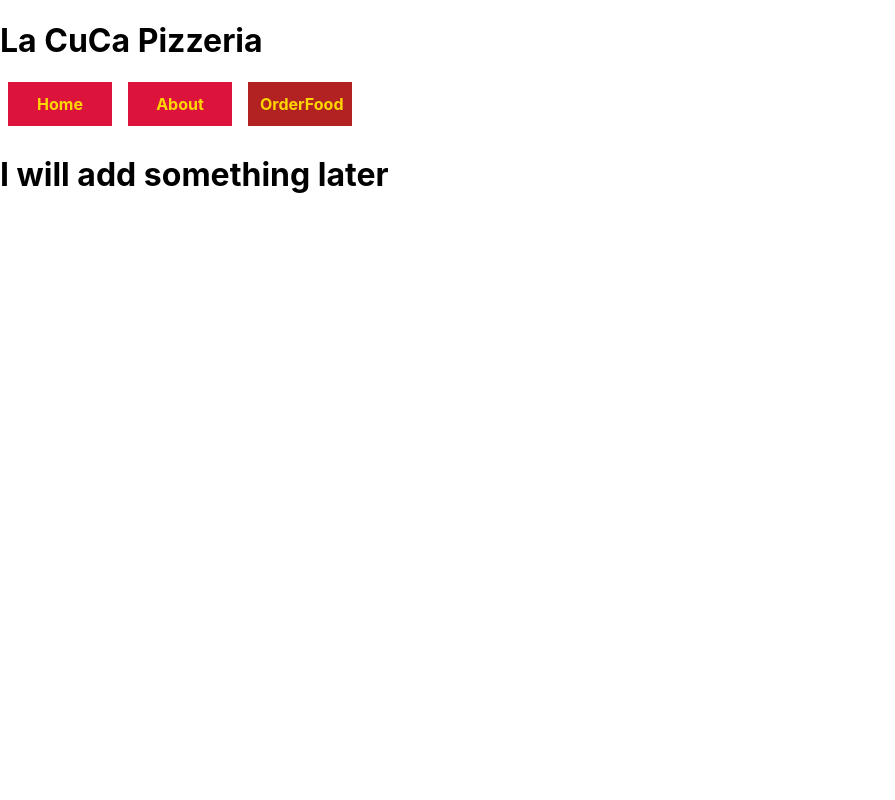
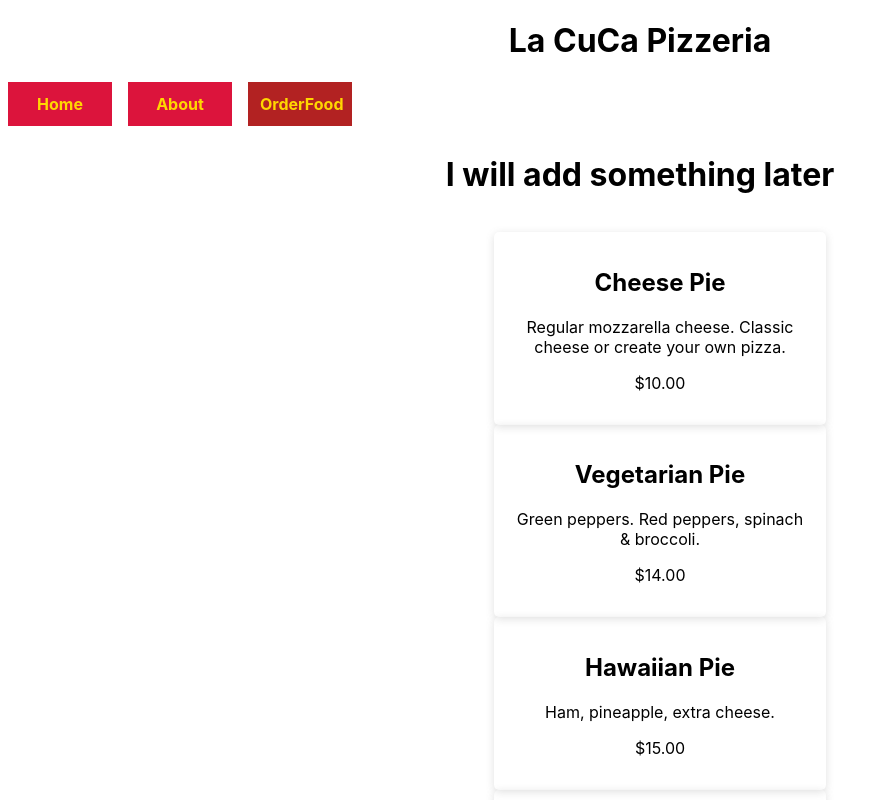
Before and after one commit to esantiagooo/esantiagooo-phase-2-project-menu-, a React (Create React App) app: page /orderfood in a window 1280 px wide. Shown: the top 800 px of the page, without its empty margins (0-895 px from the left). Built offline with nearby package versions, Linux system fonts and the light colour scheme; data requests are answered from the project's data file.

Commit message:
modified src/App.css
modified src/App.js & src/OrderFood.js

```diff
--- a/src/App.css
+++ b/src/App.css
@@ -1,38 +1,18 @@
-.App {
+h1{
   text-align: center;
 }
-
-.App-logo {
-  height: 40vmin;
-  pointer-events: none;
+.item-container{
+  display: flex;
+  justify-content: center;
+  flex-wrap: wrap;
+  gap: 2em;
 }
 
-@media (prefers-reduced-motion: no-preference) {
-  .App-logo {
-    animation: App-logo-spin infinite 20s linear;
-  }
+.card{
+  text-align: center;
+  padding: 10px;
+  width: 300px;
+  border-radius: 5px;
+  padding: 1em;
+  box-shadow: rgba(99, 99, 99, 0.2) 0px 2px 8px 0px;
 }
-
-.App-header {
-  background-color: #282c34;
-  min-height: 100vh;
-  display: flex;
-  flex-direction: column;
-  align-items: center;
-  justify-content: center;
-  font-size: calc(10px + 2vmin);
-  color: white;
-}
-
-.App-link {
-  color: #61dafb;
-}
-
-@keyframes App-logo-spin {
-  from {
-    transform: rotate(0deg);
-  }
-  to {
-    transform: rotate(360deg);
-  }
-}
--- /dev/null
+++ b/src/MenuCard.js
@@ -0,0 +1,17 @@
+import React from "react";
+
+// function MenuCard({menuData}){
+//     console.log(menuData)
+//     return(
+//         // <div className="card">
+//         //     <div className="card-title">{menuData.name}</div>
+//         //     <div className="card-body">
+//         //         <p>{menuData.description}</p>
+//         //         <p>{menuData.price}</p>
+
+//         //     </div>
+//         // </div>
+//     )
+// }
+
+// export default MenuCard
--- a/src/OrderFood.js
+++ b/src/OrderFood.js
@@ -1,16 +1,53 @@
-import React, {useState, useEffect} from "react";
+import React, { useEffect, useState} from "react";
+// import MenuCard from "./MenuCard";
 
 function OrderFood(){
     const[menu, setMenu] = useState([])
 useEffect(()=>{
     fetch("http://localhost:3000/menu")
     .then((r)=> r.json())
-    .then((menu) => console.log(menu))
+    .then((data) => setMenu(data))
+    .catch(err => console.log('hi'))
 },[])
 
     return(
         <div>
             <h1>I will add something later</h1>
+                <div className="item-container">
+                  <ul>{menu.map((item, index) =>(
+                  <div key={index}>
+                  {item.Pizza.map((pizza, index)=>{
+                      return (
+                          <div className= "card" key={index}>
+                              <h2>{pizza.name}</h2>
+                              <p>{pizza.description}</p>
+                              <p>{pizza.price}</p>
+                          </div>
+                      )
+                  })}
+                  {item.Quesadillas.map((quesadilla, index)=>{
+                      return (
+                          <div className="card" key={index}>
+                              <h2>{quesadilla.name}</h2>
+                              <p>{quesadilla.price}</p>
+                          </div>
+                      )
+                  })}
+                  {item.Tortas.map((torta, index)=>{
+                      return (
+                          <div className="card" key={index}>
+                              <h2>{torta.name}</h2>
+                              <p>{torta.price}</p>
+                          </div>
+                      )
+                  })}
+
+
+
+                  </div>
+
+                  ))}</ul>
+                </div>
         </div>
     )
 }
```
Also changed, not shown: src/App.js (+1 -9 lines).
